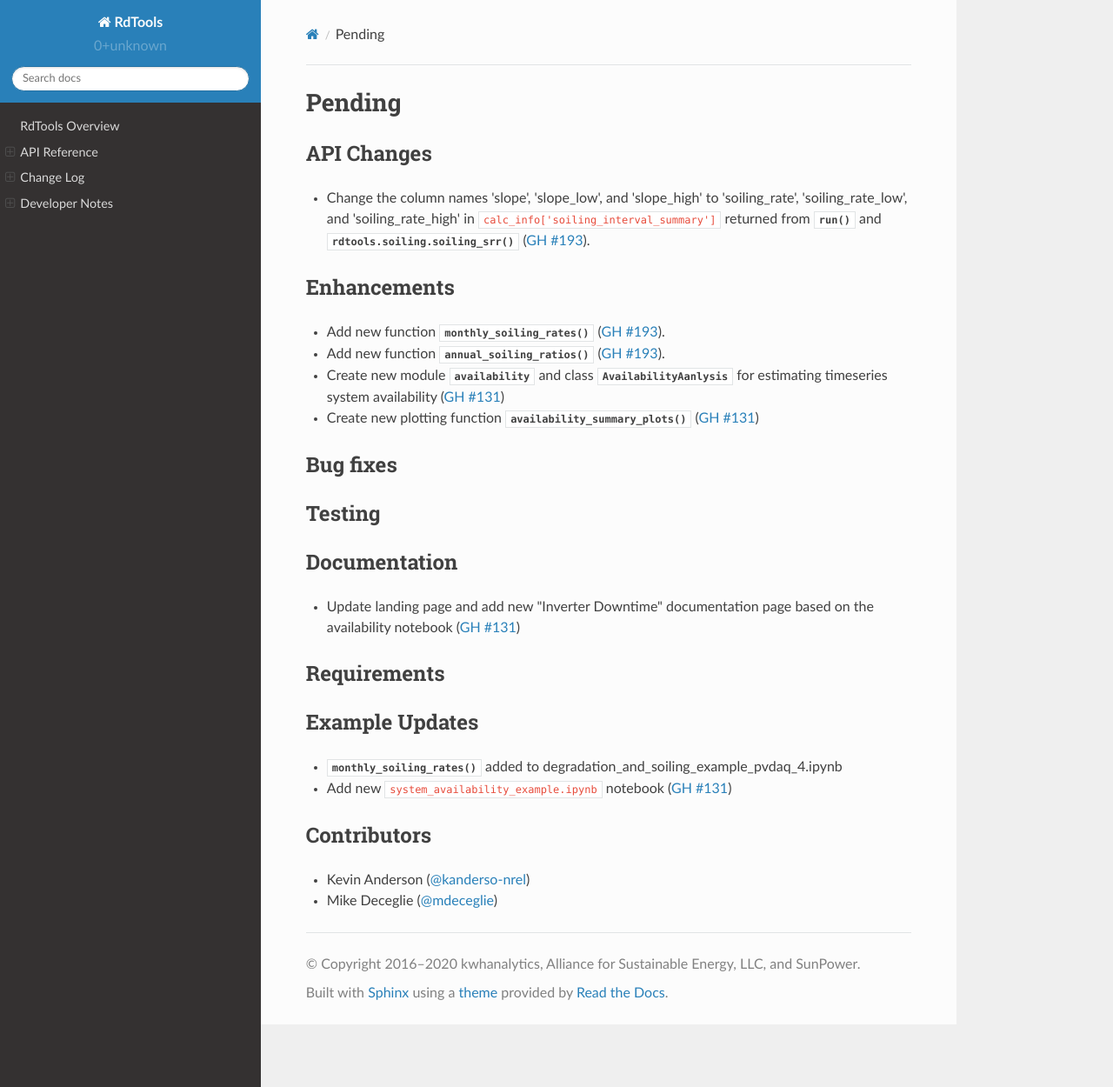
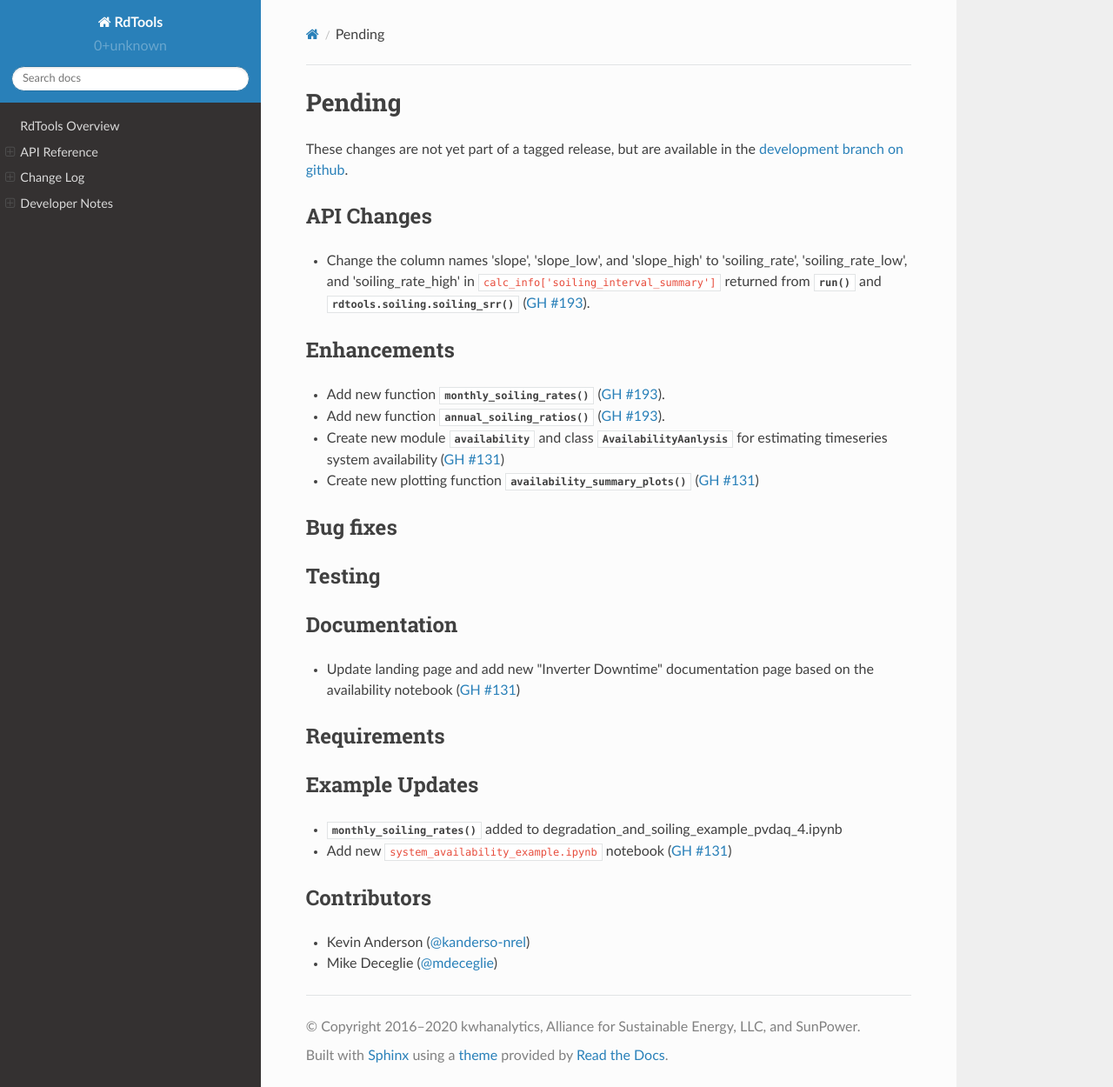
Before and after one commit to NREL/rdtools, a Sphinx documentation site: the page built from docs/sphinx/source/changelog/pending.rst, in a window 1280 px wide and 1250 px high. Shown: the whole window at 87% size. Built offline with Sphinx 7.4.7 and the Read the Docs theme 2.0.0, drawn with Linux system fonts in a browser that asks for light colours; pages that are not in the unit, such as notebooks, are missing from menus.

Commit message:
Add note about pending changes

```diff
--- a/docs/sphinx/source/changelog/pending.rst
+++ b/docs/sphinx/source/changelog/pending.rst
@@ -1,6 +1,7 @@
 ************************
 Pending
 ************************
+These changes are not yet part of a tagged release, but are available in the `development branch on github <https://github.com/NREL/rdtools/tree/development>`_.
 
 API Changes
 -----------
```
